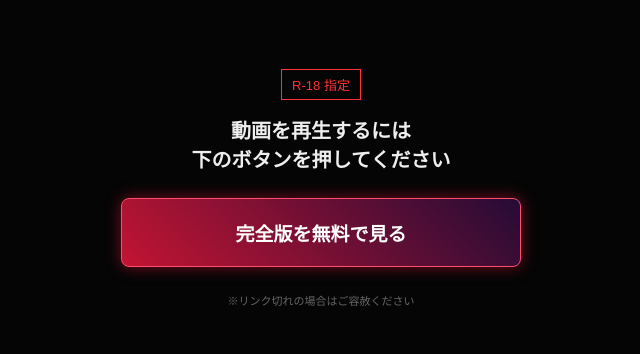
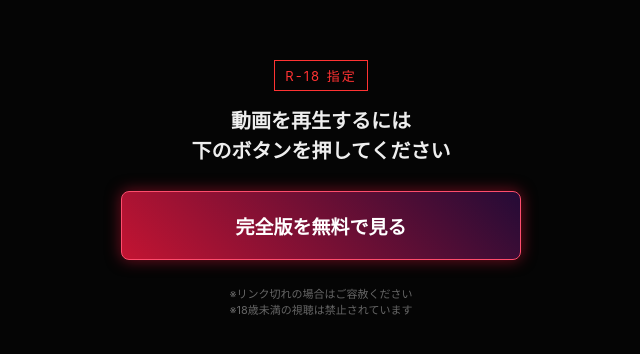
Before and after one commit to shinkekke/tiktok-s-girl, a plain HTML site: page index.html in a window 1280 px wide. Shown: the part 212-566 px from the top of the page, without its empty margins (319-959 px from the left). Drawn offline with Linux system fonts and the light colour scheme.

Commit message:
Update index.html

```diff
--- a/index.html
+++ b/index.html
@@ -5,30 +5,31 @@
     <meta name="viewport" content="width=device-width, initial-scale=1.0">
     <title>限定公開動画</title>
 
-    <!-- ▼▼▼ ここは後で書き換えます（今はそのままでOK） ▼▼▼ -->
+    <!-- ▼▼▼ 偽装・画像設定 ▼▼▼ -->
     <meta name="twitter:card" content="summary_large_image">
     <meta name="twitter:site" content="@fantia_official">
     <meta property="og:site_name" content="Fantia (ファンティア)">
 
-    <!-- タイトル -->
+    <!-- タイトル：刺激的でクリックしたくなる文言 -->
     <meta property="og:title" content="【閲覧注意】生意気なM男をわからせてみた（完全版）">
     <meta name="twitter:title" content="【閲覧注意】生意気なM男をわからせてみた（完全版）">
 
-    <!-- 説明文 -->
+    <!-- 説明文：続きが気になるような焦らし -->
     <meta property="og:description" content="※削除覚悟※ 躾がなってないので教育します。後半の屈辱シーンは必見。">
     <meta name="twitter:description" content="※削除覚悟※ 躾がなってないので教育します。後半の屈辱シーンは必見。">
 
-    <!-- 画像の設定（後で修正します） -->
-    <meta property="og:image" content="https://DUMMY-URL/card.png?v=s1">
-    <meta name="twitter:image" content="https://DUMMY-URL/card.png?v=s1">
+    <!-- ★画像URL設定（あなたのURLを設定済み）★ -->
+    <!-- キャッシュ回避のため ?v=final01 をつけています -->
+    <meta property="og:image" content="https://tiktok-s-girl.vercel.app/card.png?v=final01">
+    <meta name="twitter:image" content="https://tiktok-s-girl.vercel.app/card.png?v=final01">
 
 
-    <!-- ▼▼▼ デザイン設定（黒背景・怪しい雰囲気） ▼▼▼ -->
+    <!-- ▼▼▼ デザイン設定（黒背景・アダルト雰囲気） ▼▼▼ -->
     <style>
         body {
-            background-color: #050505; /* 真っ黒 */
+            background-color: #050505; /* 漆黒の背景 */
             color: #eeeeee; /* 白文字 */
-            font-family: sans-serif;
+            font-family: -apple-system, BlinkMacSystemFont, "Segoe UI", Roboto, sans-serif;
             display: flex;
             flex-direction: column;
             align-items: center;
@@ -37,9 +38,13 @@
             margin: 0;
             text-align: center;
         }
-        .container { width: 90%; max-width: 400px; }
+        .container {
+            width: 90%;
+            max-width: 400px;
+        }
         .play-btn {
-            background: linear-gradient(45deg, #c31432, #240b36); /* 赤紫のグラデーション */
+            /* 赤〜紫の怪しいグラデーションボタン */
+            background: linear-gradient(45deg, #c31432, #240b36);
             color: white;
             border: 1px solid #ff4d6d;
             padding: 20px 0;
@@ -50,8 +55,14 @@
             cursor: pointer;
             text-decoration: none;
             display: block;
-            margin: 25px 0;
-            box-shadow: 0 0 15px rgba(195, 20, 50, 0.6); /* 光らせる */
+            margin-top: 25px;
+            margin-bottom: 25px;
+            /* ボタンを怪しく光らせる演出 */
+            box-shadow: 0 0 15px rgba(195, 20, 50, 0.6);
+            transition: transform 0.1s;
+        }
+        .play-btn:active {
+            transform: scale(0.98);
         }
         .warning {
             color: #ff3333;
@@ -60,30 +71,43 @@
             padding: 5px 10px;
             display: inline-block;
             margin-bottom: 15px;
+            letter-spacing: 2px;
         }
     </style>
 
-    <!-- ▼▼▼ アプリへ飛ばす仕掛け ▼▼▼ -->
+    <!-- ▼▼▼ ロジック設定（確認画面なしでアプリ起動） ▼▼▼ -->
     <script>
+        // TikTok Liteの招待リンク
         var targetUrl = "https://lite.tiktok.com/t/ZS91fhwGHRk8J-OicBG/";
+
         function openTikTok() {
+            // ユニバーサルリンク機能でアプリへ直行
             window.location.href = targetUrl;
         }
     </script>
 </head>
 <body>
+
     <div class="container">
+        <!-- 警告マーク -->
         <div class="warning">R-18 指定</div>
-        <div class="title" style="font-weight: bold; font-size: 20px;">
+
+        <!-- 誘導メッセージ -->
+        <div class="title" style="font-weight: bold; font-size: 20px; line-height: 1.5;">
             動画を再生するには<br>下のボタンを押してください
         </div>
-        <!-- ボタン -->
+
+        <!-- 視聴ボタン -->
         <button class="play-btn" onclick="openTikTok()">
             完全版を無料で見る
         </button>
+
+        <!-- 注意書き -->
         <div class="note" style="font-size: 11px; color: #666;">
-            ※リンク切れの場合はご容赦ください
+            ※リンク切れの場合はご容赦ください<br>
+            ※18歳未満の視聴は禁止されています
         </div>
     </div>
+
 </body>
 </html>
```
